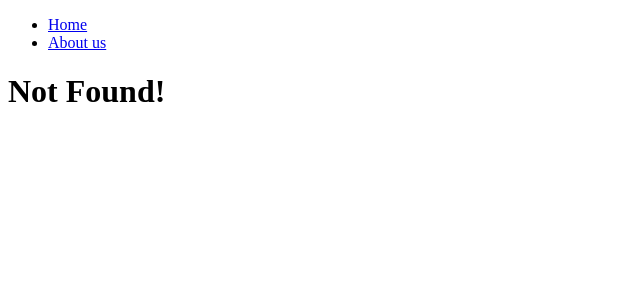
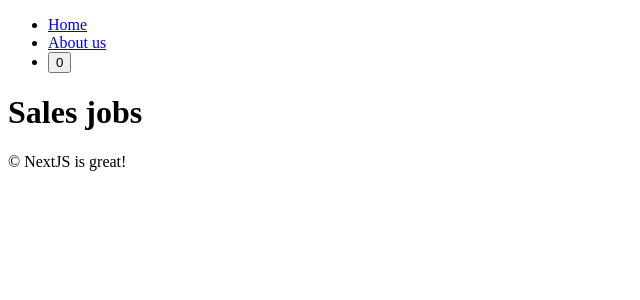
Before and after one commit to luda412/htmlStudy, a Next.js app in the folder learn-nextjs14/: page /about-us/company/jobs/sales in a window 1280 px wide. Before the commit this address had no page. Shown: the top 300 px of the page, without its empty margins (0-640 px from the left). Built offline with nearby package versions, Linux system fonts and the light colour scheme.

Commit message:
chore: learn about navigation & layout

```diff
--- /dev/null
+++ b/learn-nextjs14/app/about-us/company/jobs/sales/page.tsx
@@ -0,0 +1,3 @@
+export default function Page() {
+  return <h1>Sales jobs</h1>;
+}
--- /dev/null
+++ b/learn-nextjs14/app/about-us/layout.tsx
@@ -0,0 +1,12 @@
+export default function RootLayout({
+  children,
+}: {
+  children: React.ReactNode;
+}) {
+  return (
+    <div>
+      {children}
+      &copy; NextJS is great!
+    </div>
+  );
+}
--- a/learn-nextjs14/app/about-us/page.tsx
+++ b/learn-nextjs14/app/about-us/page.tsx
@@ -1,9 +1,6 @@
-import Navigation from '../../components/navigation';
-
 export default function AboutUs() {
   return (
     <div>
-      <Navigation />
       <h1>About us!</h1>
     </div>
   );
--- a/learn-nextjs14/app/layout.tsx
+++ b/learn-nextjs14/app/layout.tsx
@@ -1,16 +1,21 @@
+import Navigation from '../components/navigation';
+
 export const metadata = {
   title: 'Next.js',
   description: 'Generated by Next.js',
-}
+};
 
 export default function RootLayout({
   children,
 }: {
-  children: React.ReactNode
+  children: React.ReactNode;
 }) {
   return (
     <html lang="en">
-      <body>{children}</body>
+      <body>
+        <Navigation />
+        {children}
+      </body>
     </html>
-  )
+  );
 }
--- a/learn-nextjs14/app/page.tsx
+++ b/learn-nextjs14/app/page.tsx
@@ -1,9 +1,6 @@
-import Navigation from '../components/navigation';
-
 export default function Page() {
   return (
     <div>
-      <Navigation />
       <h1>Hello!</h1>
     </div>
   );
--- a/learn-nextjs14/components/navigation.tsx
+++ b/learn-nextjs14/components/navigation.tsx
@@ -1,9 +1,12 @@
 'use client';
+
 import Link from 'next/link';
 import { usePathname } from 'next/navigation';
+import { useState } from 'react';
 
 export default function Navigation() {
   const path = usePathname();
+  const [count, setCount] = useState(0);
   return (
     <nav>
       <ul>
@@ -14,6 +17,9 @@ export default function Navigation() {
           <Link href="/about-us">About us</Link>
           {path === '/about-us' ? '🔥' : ''}
         </li>
+        <li>
+          <button onClick={() => setCount((c) => c + 1)}>{count}</button>
+        </li>
       </ul>
     </nav>
   );
```
